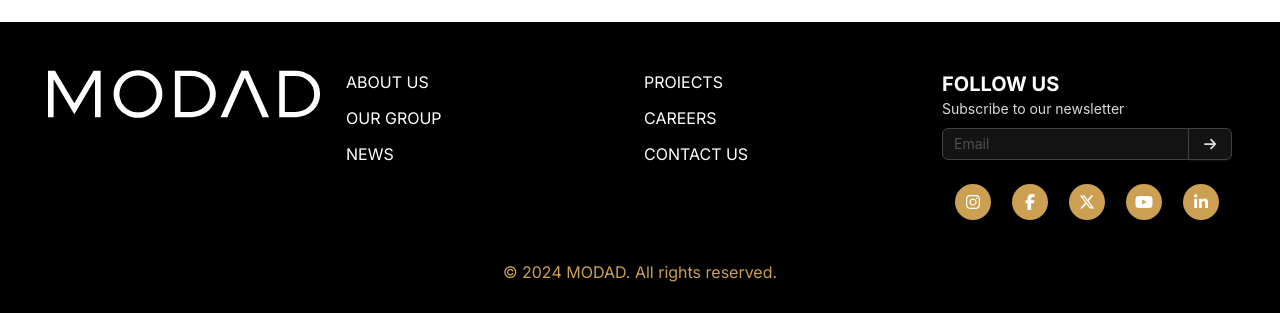
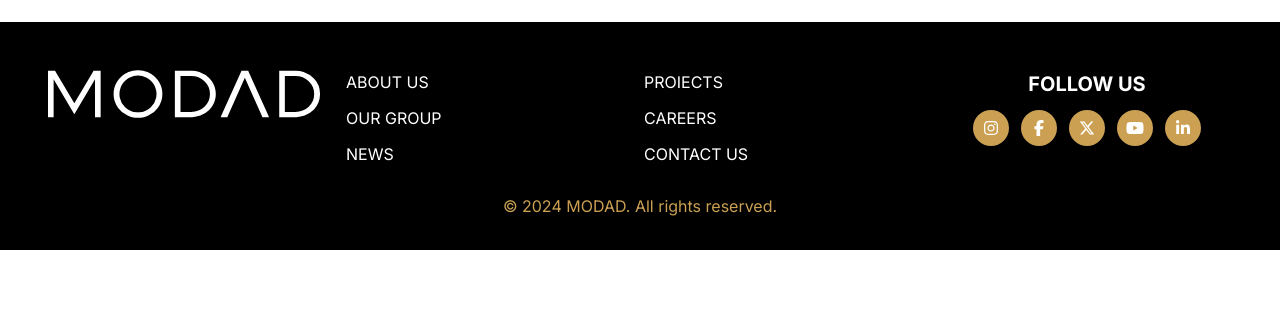
Before and after one commit to ahmedalifarajallah/mondat, a Next.js app: page /about-us in a window 1280 px wide. Shown: the part 2481-2794 px from the top of the page. After the commit the page ends 2731 px from the top, so only its background shows below. Built offline with nearby package versions, Linux system fonts and the light colour scheme.

Commit message:
Edit Social-Links in Footer

```diff
--- a/src/app/(public)/about-us/page.tsx
+++ b/src/app/(public)/about-us/page.tsx
@@ -27,7 +27,7 @@ const AboutUsPage = () => {
           alt=""
           fill
           className="object-cover absolute h-full w-full top-0 left-0 z-[-2]"
-          // loading="lazy"
+          loading="eager"
         />
 
         <div className="z-[2]">
--- a/src/components/layout/Footer.tsx
+++ b/src/components/layout/Footer.tsx
@@ -6,7 +6,6 @@ import { faYoutube } from "@fortawesome/free-brands-svg-icons/faYoutube";
 import { faFacebookF } from "@fortawesome/free-brands-svg-icons/faFacebookF";
 import { faInstagram } from "@fortawesome/free-brands-svg-icons/faInstagram";
 import { faXTwitter } from "@fortawesome/free-brands-svg-icons/faXTwitter";
-import FooterContactForm from "./FooterContactForm";
 import { faLinkedinIn } from "@fortawesome/free-brands-svg-icons/faLinkedinIn";
 const Footer = () => {
   return (
@@ -58,36 +57,39 @@ const Footer = () => {
             </div>
 
             <div className="flex flex-col items-start lg:items-end gap-5 my-6 md:mt-0">
-              <div className="w-full">
-                <p className="uppercase font-bold text-xl">FOLLOW US</p>
-                <div>
-                  <FooterContactForm />
-                </div>
-                <div className="flex gap-2 justify-evenly items-center md:w-full lg:w-full">
+              <div className="w-full text-center">
+                <p className="uppercase font-bold text-xl mb-3">FOLLOW US</p>
+
+                {/* Social Icons */}
+                <div className="flex justify-center align-center gap-3">
                   <Link
                     href="/"
                     className="bg-primary rounded-[50%] p-2 h-9 w-9 md:w-8 md:h-8 lg:h-9 lg:w-9 flex items-center justify-center "
                   >
                     <FontAwesomeIcon icon={faInstagram} />
                   </Link>
+
                   <Link
                     href="/"
                     className="bg-primary rounded-[50%] p-2 h-9 w-9 md:w-8 md:h-8 lg:h-9 lg:w-9 flex items-center justify-center "
                   >
                     <FontAwesomeIcon icon={faFacebookF} />
                   </Link>
+
                   <Link
                     href="/"
                     className="bg-primary rounded-[50%] p-2 h-9 w-9 md:w-8 md:h-8 lg:h-9 lg:w-9 flex items-center justify-center "
                   >
                     <FontAwesomeIcon icon={faXTwitter} />
                   </Link>
+
                   <Link
                     href="/"
                     className="bg-primary rounded-[50%] p-2 h-9 w-9 md:w-8 md:h-8 lg:h-9 lg:w-9 flex items-center justify-center "
                   >
                     <FontAwesomeIcon icon={faYoutube} />
                   </Link>
+
                   <Link
                     href="/"
                     className="bg-primary rounded-[50%] p-2 h-9 w-9 md:w-8 md:h-8 lg:h-9 lg:w-9 flex items-center justify-center "
@@ -98,7 +100,8 @@ const Footer = () => {
               </div>
             </div>
           </div>
-          <div className="mt-4">
+
+          <div className="mt-4 sm:mt-6">
             <p className="text-primary text-center">
               &copy; 2024 <Link href="/">MODAD</Link>. All rights reserved.
             </p>
```
